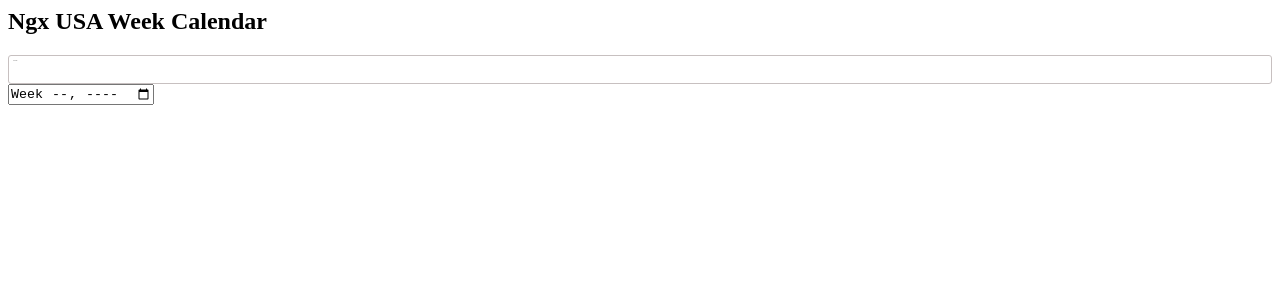
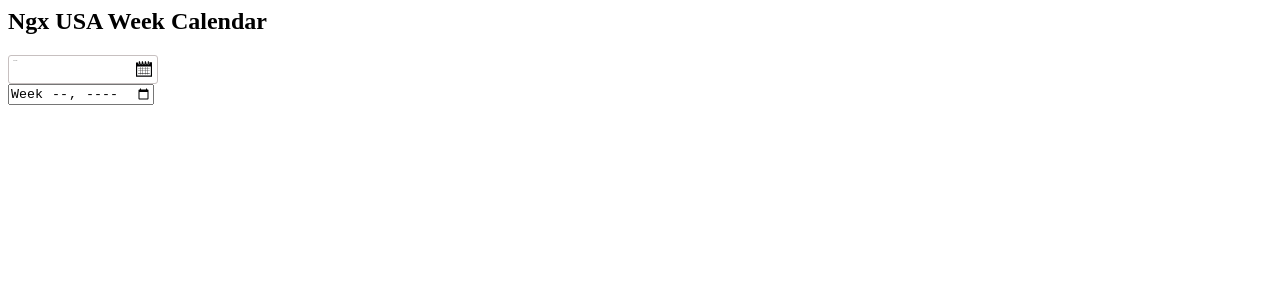
Before and after one commit to huymach91/ngx-usa-week-calendar, an Angular app: page / in a window 1280 px wide. Shown: the top 300 px of the page. Built offline with nearby package versions, Linux system fonts and the light colour scheme.

Commit message:
5 files modified, 2 added

```diff
--- a/src/app/app.component.css
+++ b/src/app/app.component.css
@@ -1,3 +1,6 @@
 p {
   font-family: Lato;
 }
+.width-150 {
+  width: 150px;
+}
--- a/src/app/app.component.html
+++ b/src/app/app.component.html
@@ -1,4 +1,5 @@
 <h2>Ngx USA Week Calendar</h2>
-<usa-week-calendar></usa-week-calendar>
-
+<div class="width-150">
+  <usa-week-calendar></usa-week-calendar>
+</div>
 <input type="week" />
--- /dev/null
+++ b/src/app/usa-week-calendar/calendar-icon.component.html
@@ -0,0 +1,57 @@
+<div style="width: 16px; height: 16px">
+  <svg
+    xmlns="http://www.w3.org/2000/svg"
+    xmlns:xlink="http://www.w3.org/1999/xlink"
+    version="1.1"
+    id="Capa_1"
+    x="0px"
+    y="0px"
+    viewBox="0 0 29.237 29.237"
+    style="enable-background:new 0 0 29.237 29.237;"
+    xml:space="preserve"
+  >
+    <g>
+      <g>
+        <path
+          style="fill:#010002;"
+          d="M7.685,24.819H8.28v-2.131h3.688v2.131h0.596v-2.131h3.862v2.131h0.597v-2.131h4.109v2.131h0.595    v-2.131h3.417v-0.594h-3.417v-3.861h3.417v-0.596h-3.417v-3.519h3.417v-0.594h-3.417v-2.377h-0.595v2.377h-4.109v-2.377h-0.597    v2.377h-3.862v-2.377h-0.596v2.377H8.279v-2.377H7.685v2.377H3.747v0.594h3.938v3.519H3.747v0.596h3.938v3.861H3.747v0.594h3.938    V24.819z M12.563,22.094v-3.861h3.862v3.861H12.563z M21.132,22.094h-4.109v-3.861h4.109V22.094z M21.132,14.118v3.519h-4.109    v-3.519C17.023,14.119,21.132,14.119,21.132,14.118z M16.426,14.118v3.519h-3.862v-3.519    C12.564,14.119,16.426,14.119,16.426,14.118z M8.279,14.118h3.688v3.519H8.279V14.118z M8.279,18.233h3.688v3.861H8.279V18.233z"
+        />
+        <path
+          style="fill:#010002;"
+          d="M29.207,2.504l-4.129,0.004L24.475,2.51v2.448c0,0.653-0.534,1.187-1.188,1.187h-1.388    c-0.656,0-1.188-0.533-1.188-1.187V2.514l-1.583,0.002v2.442c0,0.653-0.535,1.187-1.191,1.187h-1.388    c-0.655,0-1.188-0.533-1.188-1.187V2.517l-1.682,0.004v2.438c0,0.653-0.534,1.187-1.189,1.187h-1.389    c-0.653,0-1.188-0.533-1.188-1.187V2.525H8.181v2.434c0,0.653-0.533,1.187-1.188,1.187H5.605c-0.656,0-1.189-0.533-1.189-1.187    V2.53L0,2.534v26.153h2.09h25.06l2.087-0.006L29.207,2.504z M27.15,26.606H2.09V9.897h25.06V26.606z"
+        />
+        <path
+          style="fill:#010002;"
+          d="M5.605,5.303h1.388c0.163,0,0.296-0.133,0.296-0.297v-4.16c0-0.165-0.133-0.297-0.296-0.297H5.605    c-0.165,0-0.298,0.132-0.298,0.297v4.16C5.307,5.17,5.44,5.303,5.605,5.303z"
+        />
+        <path
+          style="fill:#010002;"
+          d="M11.101,5.303h1.389c0.164,0,0.297-0.133,0.297-0.297v-4.16c-0.001-0.165-0.134-0.297-0.298-0.297    H11.1c-0.163,0-0.296,0.132-0.296,0.297v4.16C10.805,5.17,10.938,5.303,11.101,5.303z"
+        />
+        <path
+          style="fill:#010002;"
+          d="M16.549,5.303h1.388c0.166,0,0.299-0.133,0.299-0.297v-4.16c-0.001-0.165-0.133-0.297-0.299-0.297    h-1.388c-0.164,0-0.297,0.132-0.297,0.297v4.16C16.252,5.17,16.385,5.303,16.549,5.303z"
+        />
+        <path
+          style="fill:#010002;"
+          d="M21.899,5.303h1.388c0.164,0,0.296-0.133,0.296-0.297v-4.16c0-0.165-0.132-0.297-0.296-0.297    h-1.388c-0.164,0-0.297,0.132-0.297,0.297v4.16C21.603,5.17,21.735,5.303,21.899,5.303z"
+        />
+      </g>
+    </g>
+    <g></g>
+    <g></g>
+    <g></g>
+    <g></g>
+    <g></g>
+    <g></g>
+    <g></g>
+    <g></g>
+    <g></g>
+    <g></g>
+    <g></g>
+    <g></g>
+    <g></g>
+    <g></g>
+    <g></g>
+  </svg>
+</div>
--- a/src/app/usa-week-calendar/usa-week-calendar.component.html
+++ b/src/app/usa-week-calendar/usa-week-calendar.component.html
@@ -2,6 +2,7 @@
   <div class="usa-week-calendar-toggle" #calendarToggle>
     <span *ngIf="!selectedValue">- Select Week -</span>
     <span *ngIf="selectedValue">{{ selectedValue }}</span>
+    <span class="usa-week-calendar-icon"><calendar-icon></calendar-icon></span>
   </div>
   <span class="usa-week-calendar-icon fa fa-calendar-o"></span>
   <div class="usa-week-calendar-dropdown" #calendarDropdown>
@@ -33,7 +34,7 @@
         </thead>
         <tbody>
           <tr
-            class="highlight"
+            class="selected"
             [ngClass]="{ highlight: selectedWeekNumber === weekNumber }"
             *ngFor="let weekNumber of weekNumbers"
             (click)="
--- a/src/app/usa-week-calendar/usa-week-calendar.component.scss
+++ b/src/app/usa-week-calendar/usa-week-calendar.component.scss
@@ -70,7 +70,8 @@
     }
   }
   .highlight,
-  .highlight:hover {
+  .highlight:hover,
+  .selected:hover {
     background-color: #a4dcf7;
     cursor: pointer;
   }
--- a/src/app/usa-week-calendar/usa-week-calendar.module.ts
+++ b/src/app/usa-week-calendar/usa-week-calendar.module.ts
@@ -2,9 +2,10 @@ import { NgModule } from '@angular/core';
 import { CommonModule } from '@angular/common';
 import { USAWeekCalendarComponent } from './usa-week-calendar.component';
 import { FormsModule } from '@angular/forms';
+import { CalendarIconComponent } from './calendar-icon.component';
 
 @NgModule({
-  declarations: [USAWeekCalendarComponent],
+  declarations: [USAWeekCalendarComponent, CalendarIconComponent],
   imports: [CommonModule, FormsModule],
   exports: [USAWeekCalendarComponent],
   providers: [],
```
Also changed, not shown: src/app/usa-week-calendar/calendar-icon.component.ts (added, +7 -0 lines).
